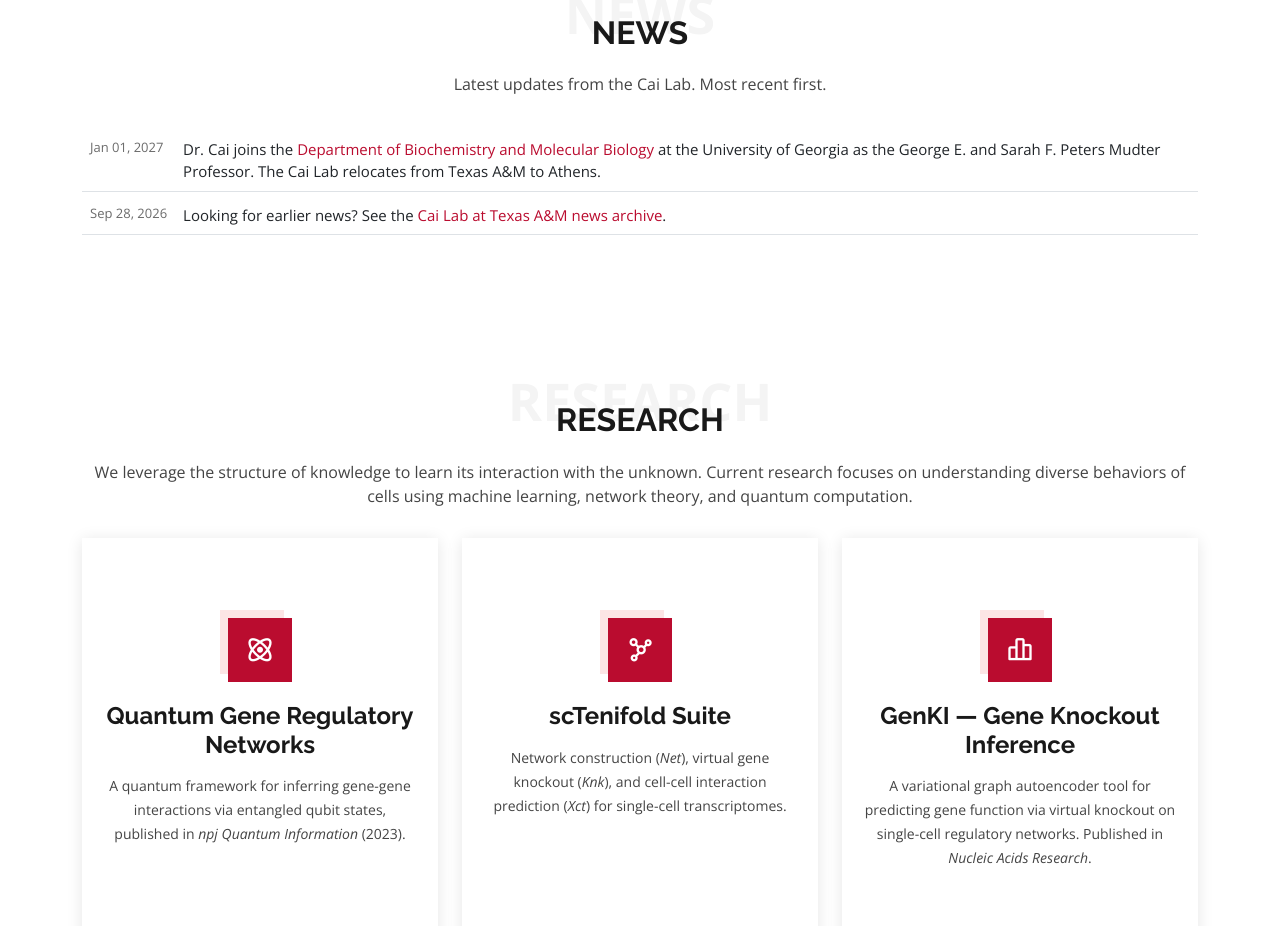
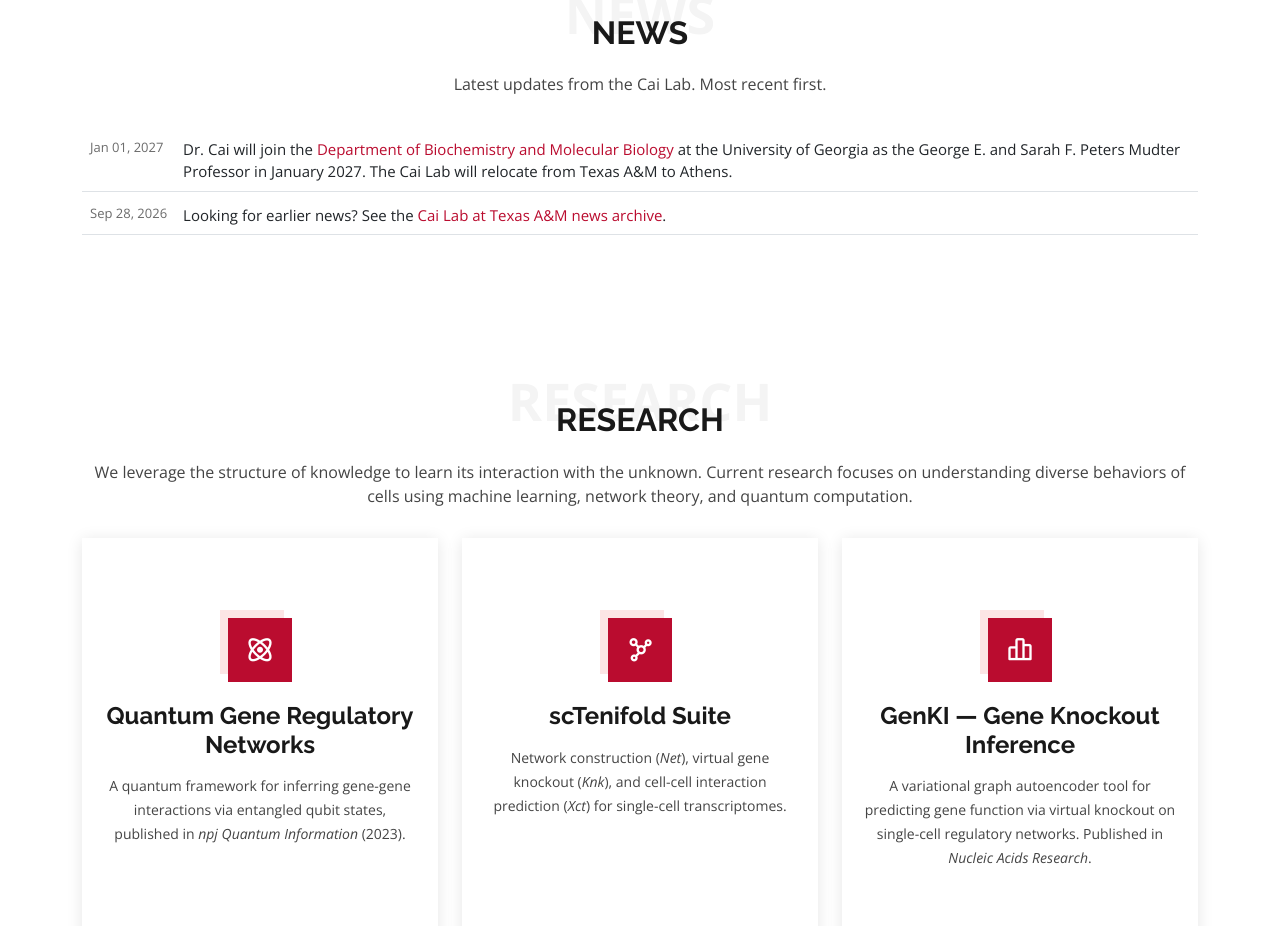
Before and after one commit to cailab-uga/cailab-uga.github.io, a plain HTML site: page index.html in a window 1280 px wide. Shown: the part 1440-2366 px from the top of the page. Drawn offline with nearby package versions, Linux system fonts and the light colour scheme.

Commit message:
Reword UGA move news item as upcoming
Co-Authored-By: Claude Opus 5.5 <noreply@anthropic.com>

```diff
--- a/index.html
+++ b/index.html
@@ -143,7 +143,7 @@
             <table class="table" style="font-size:15px;">
               <tbody>
                 <!-- ADD NEW NEWS ITEM HERE -->
-<tr><td style="white-space:nowrap; color:#6b6b6b; font-size:13px; padding-top:12px;">Jan 01, 2027</td><td style="padding-top:12px;">Dr. Cai joins the <a href="https://bmb.uga.edu/">Department of Biochemistry and Molecular Biology</a> at the University of Georgia as the George E. and Sarah F. Peters Mudter Professor. The Cai Lab relocates from Texas A&amp;M to Athens.</td></tr>
+<tr><td style="white-space:nowrap; color:#6b6b6b; font-size:13px; padding-top:12px;">Jan 01, 2027</td><td style="padding-top:12px;">Dr. Cai will join the <a href="https://bmb.uga.edu/">Department of Biochemistry and Molecular Biology</a> at the University of Georgia as the George E. and Sarah F. Peters Mudter Professor in January 2027. The Cai Lab will relocate from Texas A&amp;M to Athens.</td></tr>
 <tr><td style="white-space:nowrap; color:#6b6b6b; font-size:13px; padding-top:12px;">Sep 28, 2026</td><td style="padding-top:12px;">Looking for earlier news? See the <a href="https://cailab-tamu.github.io/#about">Cai Lab at Texas A&amp;M news archive</a>.</td></tr>
               </tbody>
             </table>
```
